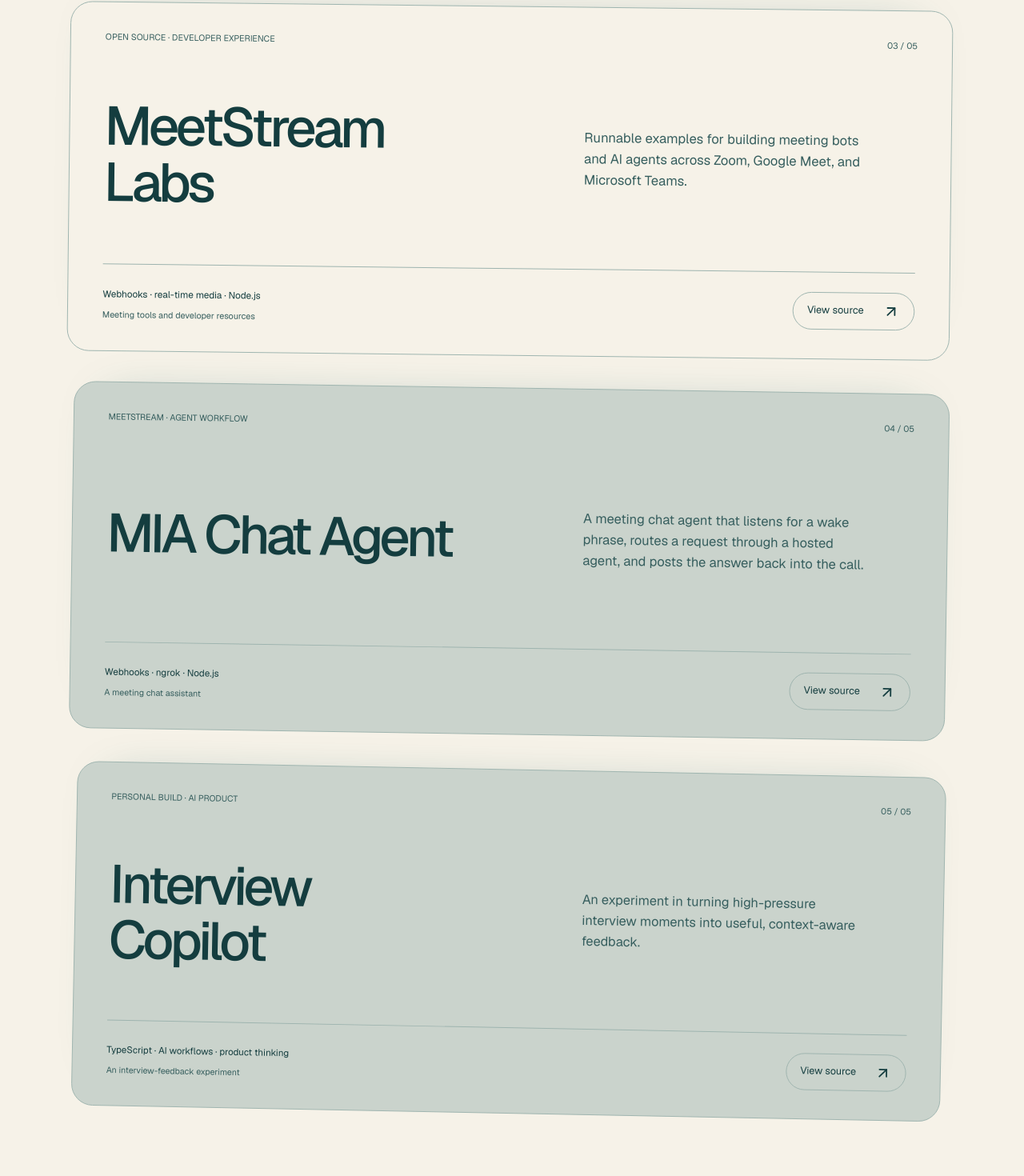
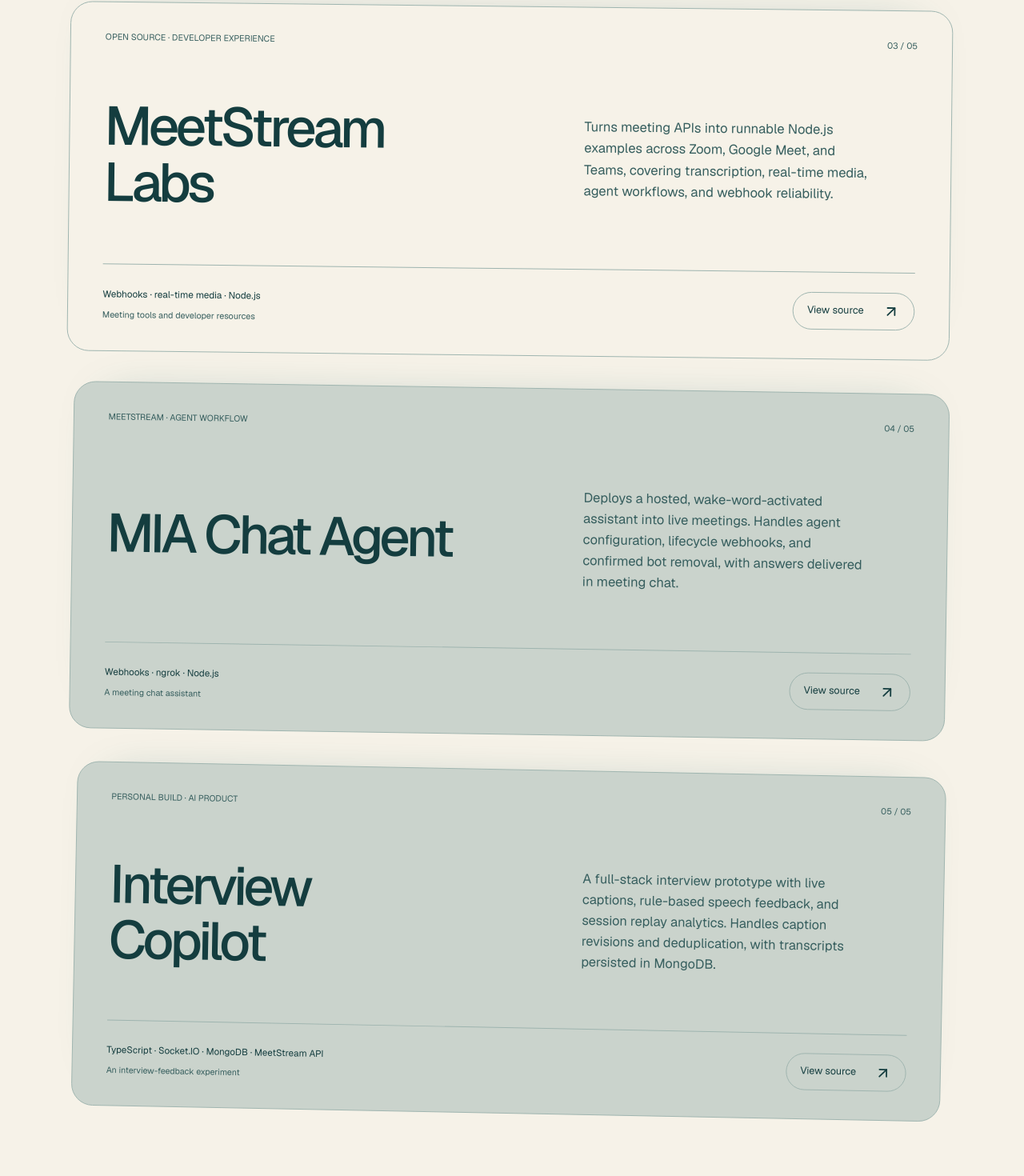
Before and after one commit to Arjun220905/portfolio, a Next.js app: page / in a window 1280 px wide. Shown: the part 2232-3702 px from the top of the page at 80% size. Built offline with nearby package versions, Linux system fonts and the light colour scheme.

Commit message:
Clarify project engineering and remove archived portfolio link

```diff
--- a/app/alternate/content.ts
+++ b/app/alternate/content.ts
@@ -20,7 +20,7 @@
   {
     title: 'MeetStream Labs',
     category: 'OPEN SOURCE · DEVELOPER EXPERIENCE',
-    text: 'Runnable examples for building meeting bots and AI agents across Zoom, Google Meet, and Microsoft Teams.',
+    text: 'Turns meeting APIs into runnable Node.js examples across Zoom, Google Meet, and Teams, covering transcription, real-time media, agent workflows, and webhook reliability.',
     stack: 'Webhooks · real-time media · Node.js',
     href: 'https://github.com/meetstream-ai/labs',
     signal: 'Meeting tools and developer resources',
@@ -28,7 +28,7 @@
   {
     title: 'MIA Chat Agent',
     category: 'MEETSTREAM · AGENT WORKFLOW',
-    text: 'A meeting chat agent that listens for a wake phrase, routes a request through a hosted agent, and posts the answer back into the call.',
+    text: 'Deploys a hosted, wake-word-activated assistant into live meetings. Handles agent configuration, lifecycle webhooks, and confirmed bot removal, with answers delivered in meeting chat.',
     stack: 'Webhooks · ngrok · Node.js',
     href: 'https://github.com/meetstream-ai/labs/tree/main/MIA-chat-agent',
     signal: 'A meeting chat assistant',
@@ -36,8 +36,8 @@
   {
     title: 'Interview Copilot',
     category: 'PERSONAL BUILD · AI PRODUCT',
-    text: 'An experiment in turning high-pressure interview moments into useful, context-aware feedback.',
-    stack: 'TypeScript · AI workflows · product thinking',
+    text: 'A full-stack interview prototype with live captions, rule-based speech feedback, and session replay analytics. Handles caption revisions and deduplication, with transcripts persisted in MongoDB.',
+    stack: 'TypeScript · Socket.IO · MongoDB · MeetStream API',
     href: 'https://github.com/Arjun220905/interview-copilot',
     signal: 'An interview-feedback experiment',
   },
--- a/app/alternate/portfolio.tsx
+++ b/app/alternate/portfolio.tsx
@@ -1,6 +1,5 @@
-import Link from 'next/link';
 import { Geist } from 'next/font/google';
-import { ArrowDown, ArrowUpRight, ArrowLeft } from 'lucide-react';
+import { ArrowDown, ArrowUpRight } from 'lucide-react';
 import { ColorMode, HeroTitle, MagneticLink, OutsideBuild, ProjectIndex, Reveal, WorkModes, WritingLink } from './interactions';
 import { articles } from './content';
 import s from './portfolio.module.css';
@@ -58,7 +57,7 @@
       </main>
       <footer className={s.footer}>
         <Reveal><h2>Let&apos;s start a<br /><a href="https://www.linkedin.com/in/arjun-manivannan/" target="_blank" rel="noreferrer">conversation.<ArrowUpRight aria-hidden="true" /></a></h2></Reveal>
-        <div className={s.footerBottom}><Link href="/alternate" className={s.originalLink}><ArrowLeft size={15} /> Original portfolio</Link><div><a href="https://github.com/Arjun220905" target="_blank" rel="noreferrer">GitHub <ArrowUpRight size={14} /></a><a href="https://www.linkedin.com/in/arjun-manivannan/" target="_blank" rel="noreferrer">LinkedIn <ArrowUpRight size={14} /></a><a href="https://x.com/arjunlarps" target="_blank" rel="noreferrer">X <ArrowUpRight size={14} /></a></div><span>© 2026 Arjun M</span></div>
+        <div className={s.footerBottom}><div><a href="https://github.com/Arjun220905" target="_blank" rel="noreferrer">GitHub <ArrowUpRight size={14} /></a><a href="https://www.linkedin.com/in/arjun-manivannan/" target="_blank" rel="noreferrer">LinkedIn <ArrowUpRight size={14} /></a><a href="https://x.com/arjunlarps" target="_blank" rel="noreferrer">X <ArrowUpRight size={14} /></a></div><span>© 2026 Arjun M</span></div>
       </footer>
     </div>
   </div>;
```
